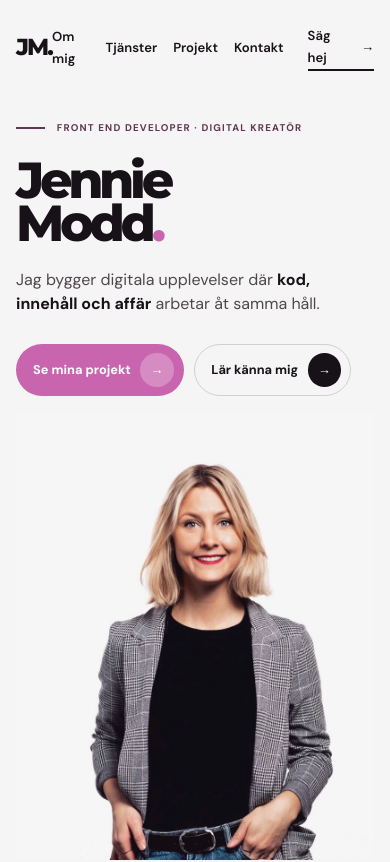
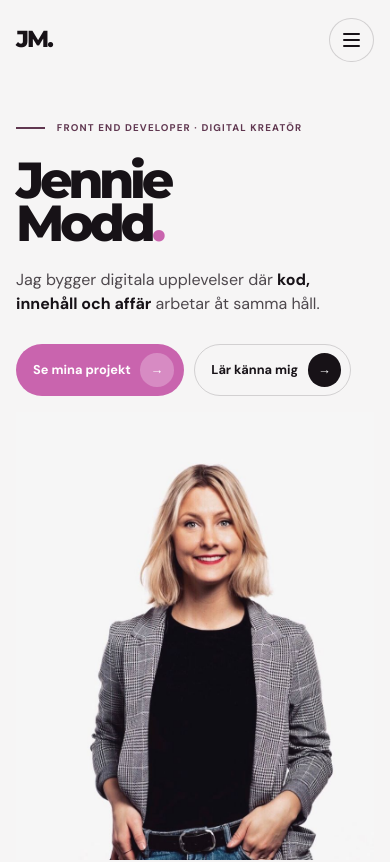
Before and after one commit to jenniemodd/portfolio_2, a React (Vite) app: page / in a window 390 px wide. Shown: the top 862 px of the page. Built offline with nearby package versions, Linux system fonts and the light colour scheme.

Commit message:
feat: implement mobile navigation with toggle button and update links

```diff
--- a/src/components/Navigation.module.css
+++ b/src/components/Navigation.module.css
@@ -1,3 +1,7 @@
+
+/* ========================================
+   NAVIGATION – DESKTOP
+   ======================================== */
 
 .header {
   position: absolute;
@@ -9,9 +13,13 @@
   align-items: center;
   justify-content: space-between;
   transform: translateX(-50%);
+  z-index: 10;
 }
 
+/* Logotyp */
+
 .logo {
+  flex-shrink: 0;
   font-family: var(--font-heading);
   font-size: 1.45rem;
   font-weight: 800;
@@ -22,12 +30,13 @@
   color: var(--color-pink);
 }
 
+/* Navigationslänkar */
+
 .nav {
   display: flex;
-  align-items: center;
-  gap: clamp(1rem, 2vw, 2rem);
+  gap: clamp(1rem, 3vw, 2.5rem);
   margin-left: auto;
-  margin-right: 1.5rem;
+  margin-right: clamp(1.5rem, 4vw, 4rem);
 }
 
 .nav a,
@@ -58,8 +67,11 @@
   transform-origin: left;
 }
 
+/* Kontaktlänk */
+
 .contactLink {
   display: flex;
+  flex-shrink: 0;
   min-height: 2.85rem;
   align-items: center;
   gap: 0.7rem;
@@ -73,3 +85,164 @@
 .contactLink:hover span {
   transform: translate(0.2rem, -0.2rem);
 }
+
+/* Hamburgermenyn är dold på desktop */
+
+.menuButton {
+  display: none;
+}
+
+
+/* ========================================
+   MOBILNAVIGATION
+   ======================================== */
+
+@media (max-width: 700px) {
+  .header {
+    height: 5rem;
+    z-index: 100;
+  }
+
+  /* Hamburgermenyns knapp */
+
+  .menuButton {
+    display: grid;
+    width: 2.8rem;
+    height: 2.8rem;
+    flex-shrink: 0;
+    padding: 0;
+    place-items: center;
+    border: 1px solid var(--color-line);
+    border-radius: 50%;
+    background: var(--color-paper);
+    color: var(--color-ink);
+    cursor: pointer;
+    z-index: 102;
+
+    transition:
+      background var(--transition-fast),
+      border-color var(--transition-fast);
+  }
+
+  .menuButton:hover {
+    border-color: var(--color-pink);
+    background: var(--color-pink-soft);
+  }
+
+  .menuButton:focus-visible {
+    outline: 0.2rem solid var(--color-coral);
+    outline-offset: 0.2rem;
+  }
+
+  /* De tre linjerna */
+
+  .menuLines {
+    display: flex;
+    width: 1.1rem;
+    flex-direction: column;
+    gap: 0.28rem;
+  }
+
+  .menuLines span {
+    display: block;
+    width: 100%;
+    height: 2px;
+    border-radius: 2px;
+    background: currentColor;
+
+    transition:
+      transform var(--transition-fast),
+      opacity var(--transition-fast);
+  }
+
+  /* Linjerna blir ett kryss när menyn öppnas */
+
+  .menuButtonOpen .menuLines span:first-child {
+    transform: translateY(0.39rem) rotate(45deg);
+  }
+
+  .menuButtonOpen .menuLines span:nth-child(2) {
+    opacity: 0;
+  }
+
+  .menuButtonOpen .menuLines span:last-child {
+    transform: translateY(-0.39rem) rotate(-45deg);
+  }
+
+  /* Dölj navigationen när den är stängd */
+
+  .nav {
+    display: none;
+  }
+
+  /* Öppen menypanel */
+
+  .navOpen {
+    position: absolute;
+    top: calc(100% - 0.25rem);
+    right: 0;
+    left: 0;
+
+    display: flex;
+    flex-direction: column;
+    gap: 0;
+    margin: 0;
+    padding: 0.75rem 1.25rem;
+
+    border: 1px solid var(--color-line);
+    border-radius: var(--radius-md);
+    background: var(--color-paper);
+    box-shadow: var(--shadow);
+
+    z-index: 101;
+  }
+
+  /* Länkar i mobilmenyn */
+
+  .navOpen a {
+    display: block;
+    padding: 0.85rem 0;
+    border-bottom: 1px solid var(--color-line);
+
+    color: var(--color-ink);
+    font-size: 0.95rem;
+    font-weight: 600;
+
+    transition: color var(--transition-fast);
+  }
+
+  .navOpen a:last-child {
+    border-bottom: none;
+  }
+
+  .navOpen a:hover {
+    color: var(--color-pink);
+  }
+
+  /* Ingen understrykning i mobilmenyn */
+
+  .navOpen a::after {
+    display: none;
+  }
+
+  /* Kontaktlänken finns redan i menyn via Kontakt */
+
+  .contactLink {
+    display: none;
+  }
+}
+
+
+/* ========================================
+   TILLGÄNGLIGHET
+   ======================================== */
+
+@media (prefers-reduced-motion: reduce) {
+  .nav a::after,
+  .contactLink span,
+  .menuButton,
+  .menuLines span,
+  .navOpen a {
+    transition: none;
+  }
+}
--- a/src/components/Navigation.tsx
+++ b/src/components/Navigation.tsx
@@ -1,21 +1,52 @@
 
+import { useState } from "react"
 import styles from "./Navigation.module.css"
 
 function Navigation() {
+  const [menuOpen, setMenuOpen] = useState(false)
+
+  const closeMenu = () => setMenuOpen(false)
+
   return (
     <header className={styles.header}>
-      <a href="/" className={styles.logo}>
-    JM.
+      <a href="/" className={styles.logo} onClick={closeMenu}>
+        JM.
       </a>
 
-      <nav className={styles.nav} aria-label="Huvudnavigation">
-        <a href="#about">Om mig</a>
-        <a href="#services">Tjänster</a>
-        <a href="#projects">Projekt</a>
-        <a href="#contact">Kontakt</a>
+
+<button
+  type="button"
+  className={`${styles.menuButton} ${menuOpen ? styles.menuButtonOpen : ""}`}
+  aria-label={menuOpen ? "Stäng meny" : "Öppna meny"}
+  aria-expanded={menuOpen}
+  aria-controls="main-navigation"
+  onClick={() => setMenuOpen(!menuOpen)}
+>
+  <span className={styles.menuLines} aria-hidden="true">
+    <span />
+    <span />
+    <span />
+  </span>
+</button>
+
+      <nav
+        id="main-navigation"
+        className={`${styles.nav} ${menuOpen ? styles.navOpen : ""}`}
+        aria-label="Huvudnavigation"
+      >
+        <a href="#home" onClick={closeMenu}>Hem</a>
+        <a href="#about" onClick={closeMenu}>Om mig</a>
+        <a href="#services" onClick={closeMenu}>Tjänster</a>
+        <a href="#projects" onClick={closeMenu}>Projekt</a>
+        <a href="#packages" onClick={closeMenu}>Priser</a>
+        <a href="#contact" onClick={closeMenu}>Kontakt</a>
       </nav>
 
-      <a href="#contact" className={styles.contactLink}>
+      <a
+        href="#contact"
+        className={styles.contactLink}
+        onClick={closeMenu}
+      >
         Säg hej <span aria-hidden="true">→</span>
       </a>
     </header>
```
